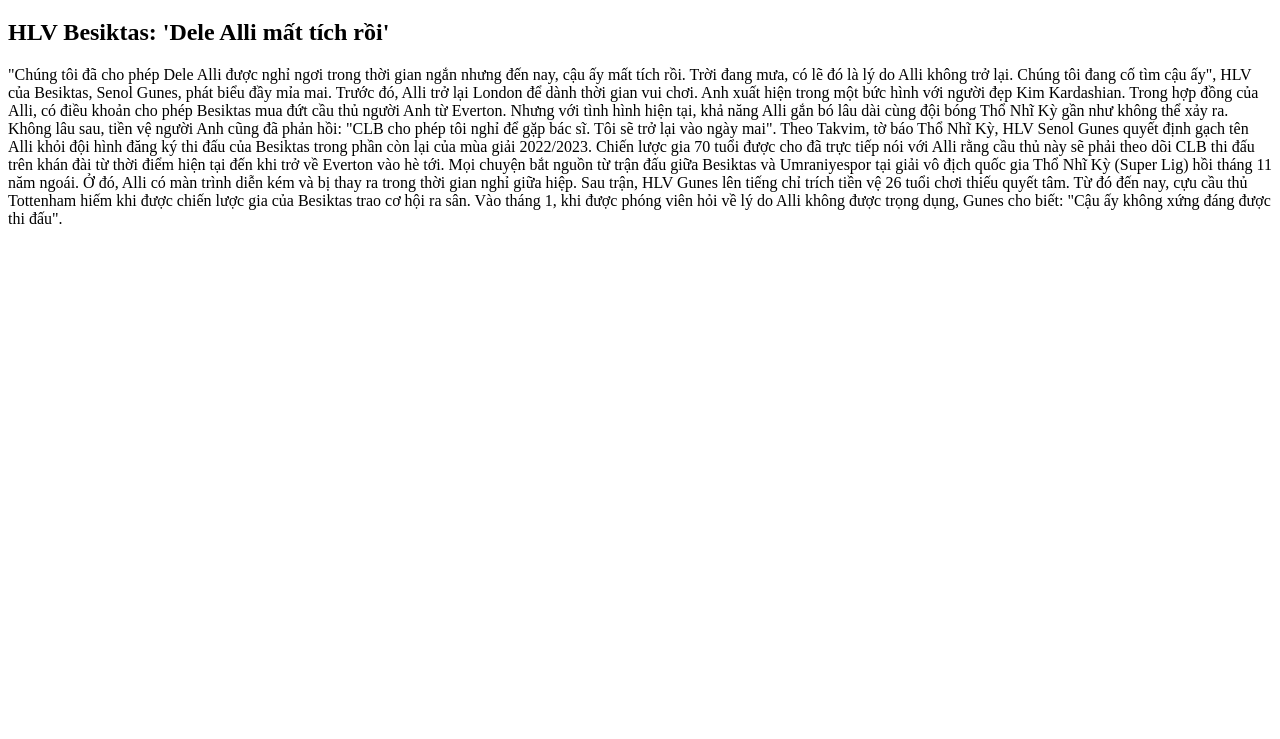
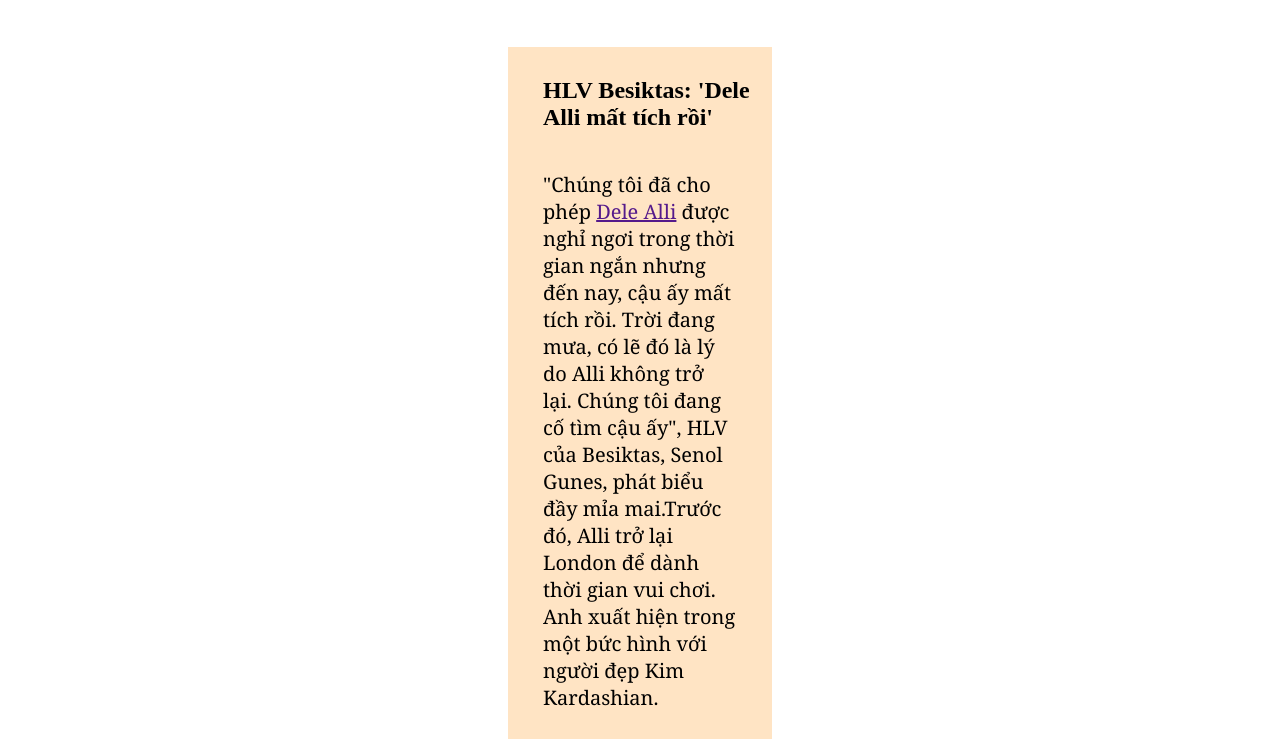
Before and after one commit to HoangTB/Web-Front-end-Fundamental, a plain HTML site: page Demo/test2.html in a window 1280 px wide. Shown: the part 61-800 px from the top of the page. Drawn offline with Linux system fonts and the light colour scheme.

Commit message:
update file

```diff
--- a/Demo/demo.css
+++ b/Demo/demo.css
@@ -10,6 +10,21 @@
     padding: 20px 10px;
 }
 
-li{
+.BesiktasH2{
+    font-family: 'Times New Roman', Times, serif;
+    padding-left: 30px;
+}
+p{
+
+    font-family: Cambria, Cochin, Georgia, Times, 'Times New Roman', serif;
+    font-size: 20px;
+    padding: 20px 30px;
+    margin: 0;
 
 }
+div{
+    background-color: bisque;
+    margin: 50px 500px;
+    padding: 10px 5px;
+
+    }
--- a/Demo/test2.html
+++ b/Demo/test2.html
@@ -9,17 +9,11 @@
 </head>
 <body>
     <h1 align="center" style="color: blue;">ĐỊNH DẠNG VĂN BẢN</h1>
-    <h2>HLV Besiktas: 'Dele Alli mất tích rồi'</h2>
-    <p>"Chúng tôi đã cho phép Dele Alli được nghỉ ngơi trong thời gian ngắn nhưng đến nay, cậu ấy mất tích rồi. Trời đang mưa, có lẽ đó là lý do Alli không trở lại. Chúng tôi đang cố tìm cậu ấy", HLV của Besiktas, Senol Gunes, phát biểu đầy mỉa mai.
-
-        Trước đó, Alli trở lại London để dành thời gian vui chơi. Anh xuất hiện trong một bức hình với người đẹp Kim Kardashian. Trong hợp đồng của Alli, có điều khoản cho phép Besiktas mua đứt cầu thủ người Anh từ Everton. Nhưng với tình hình hiện tại, khả năng Alli gắn bó lâu dài cùng đội bóng Thổ Nhĩ Kỳ gần như không thể xảy ra.
-
-        Không lâu sau, tiền vệ người Anh cũng đã phản hồi: "CLB cho phép tôi nghỉ để gặp bác sĩ. Tôi sẽ trở lại vào ngày mai".
-
-        Theo Takvim, tờ báo Thổ Nhĩ Kỳ, HLV Senol Gunes quyết định gạch tên Alli khỏi đội hình đăng ký thi đấu của Besiktas trong phần còn lại của mùa giải 2022/2023. Chiến lược gia 70 tuổi được cho đã trực tiếp nói với Alli rằng cầu thủ này sẽ phải theo dõi CLB thi đấu trên khán đài từ thời điểm hiện tại đến khi trở về Everton vào hè tới.
-
-        Mọi chuyện bắt nguồn từ trận đấu giữa Besiktas và Umraniyespor tại giải vô địch quốc gia Thổ Nhĩ Kỳ (Super Lig) hồi tháng 11 năm ngoái. Ở đó, Alli có màn trình diễn kém và bị thay ra trong thời gian nghỉ giữa hiệp. Sau trận, HLV Gunes lên tiếng chỉ trích tiền vệ 26 tuổi chơi thiếu quyết tâm. Từ đó đến nay, cựu cầu thủ Tottenham hiếm khi được chiến lược gia của Besiktas trao cơ hội ra sân.
-
-        Vào tháng 1, khi được phóng viên hỏi về lý do Alli không được trọng dụng, Gunes cho biết: "Cậu ấy không xứng đáng được thi đấu".</p>
+    <div>
+    <h2 class="BesiktasH2">HLV Besiktas: 'Dele Alli mất tích rồi'</h2>
+    <p>"Chúng tôi đã cho phép <a href="">Dele Alli</a> được nghỉ ngơi trong thời gian ngắn nhưng đến nay, cậu ấy mất tích rồi. Trời đang mưa, có lẽ đó là lý do Alli không trở lại. Chúng tôi đang cố tìm cậu ấy", HLV của Besiktas, Senol Gunes, phát biểu đầy mỉa mai.Trước đó, Alli trở lại London để dành thời gian vui chơi. Anh xuất hiện trong một bức hình với người đẹp Kim Kardashian.</p>
+    <p>Trong hợp đồng của Alli, có điều khoản cho phép Besiktas mua đứt cầu thủ người Anh từ Everton. Nhưng với tình hình hiện tại, khả năng Alli gắn bó lâu dài cùng đội bóng Thổ Nhĩ Kỳ gần như không thể xảy ra. Không lâu sau, tiền vệ người Anh cũng đã phản hồi: "CLB cho phép tôi nghỉ để gặp bác sĩ. Tôi sẽ trở lại vào ngày mai".</p>
+    <p>Theo Takvim, tờ báo Thổ Nhĩ Kỳ, HLV Senol Gunes quyết định gạch tên Alli khỏi đội hình đăng ký thi đấu của <a href="">Besiktas trong phần còn lại của mùa giải 2022/2023</a>. Chiến lược gia 70 tuổi được cho đã trực tiếp nói với Alli rằng cầu thủ này sẽ phải theo dõi CLB thi đấu trên khán đài từ thời điểm hiện tại đến khi trở về <a href="">Everton</a> vào hè tới.</p>
+    </div>
 </body>
 </html>
```
